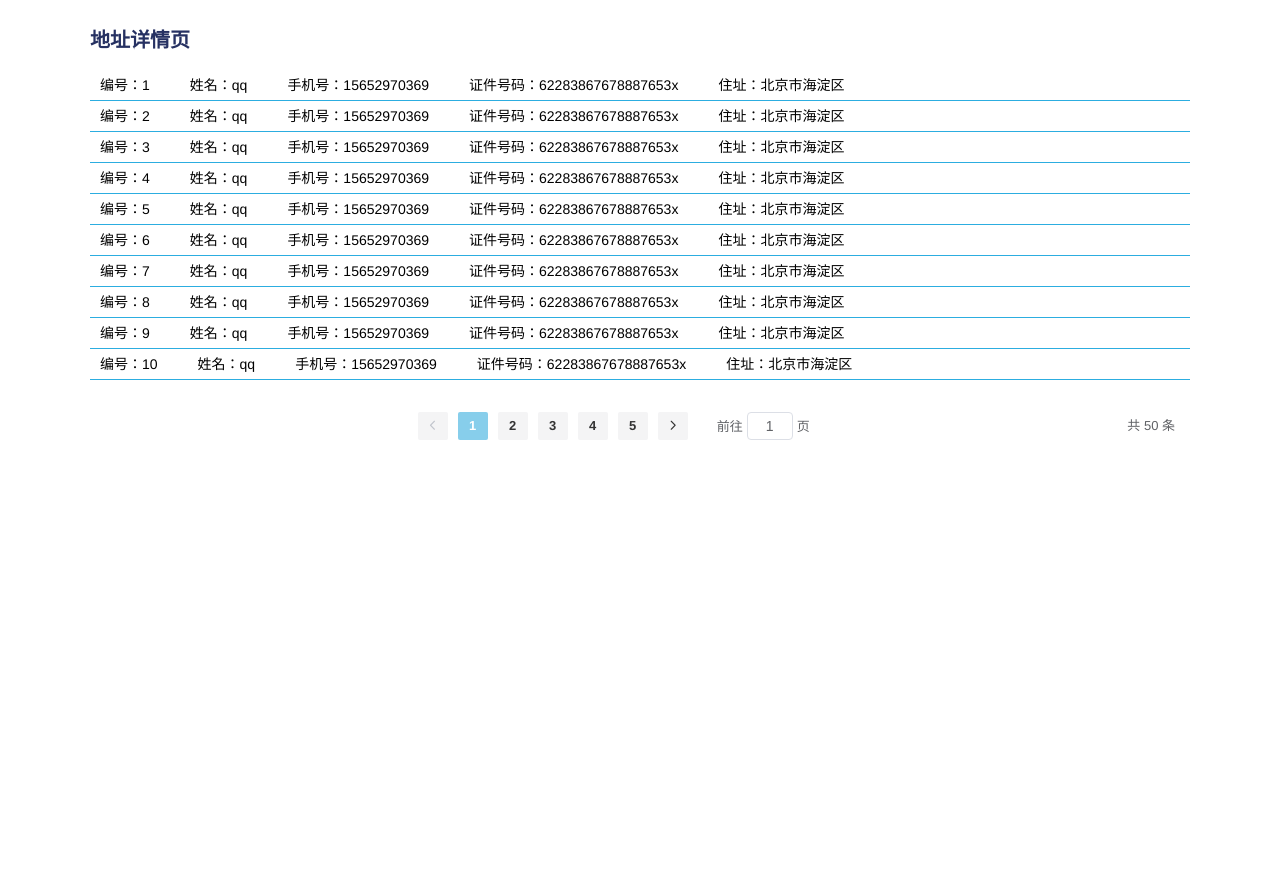
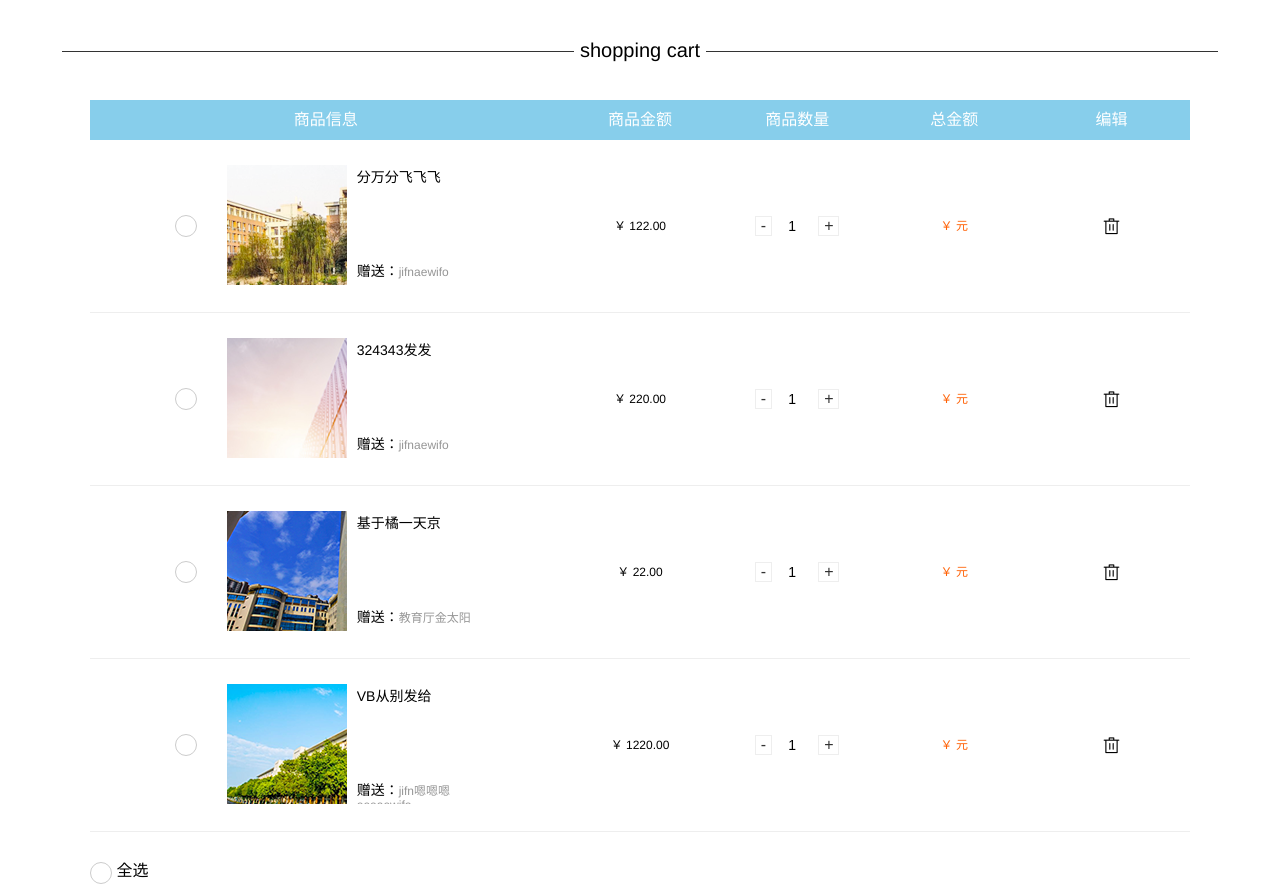
Before and after one commit to zg52/easy-vu, a Vue app in the folder lonarui/: page / in a window 1280 px wide. Before the commit the page ends 800 px from the top, so only its background shows below. Built offline with nearby package versions, Linux system fonts and the light colour scheme.

Commit message:
完成购物车删除，单选/多选功能，未解决全选bug

```diff
--- /dev/null
+++ b/lonarui/src/assets/css/public.css
@@ -0,0 +1,122 @@
+body {
+  line-height: 1;
+}
+/*鏂囨湰*/
+.t-left {
+  text-align: left;
+}
+.t-center {
+  text-align: center;
+}
+.t-right {
+  text-align: right;
+}
+.d-block {
+  display: block;
+}
+.d-none {
+  display: none;
+}
+.d-inline {
+  display: inline;
+}
+.d-in-block {
+  display: inline-block;
+}
+.f-weight {
+  font-weight: bold;
+}
+.v-middle {
+  vertical-align: middle;
+}
+.v-top {
+  vertical-align: top;
+}
+/*寮规€х洅*/
+.flex {
+  display: flex;
+  display: -webkit-flex;
+  display: -moz-flex;
+}
+.flex-inline {
+  display: inline-flex;
+  display: -webkit-inline-flex;
+  display: -moz-inline-flex;
+}
+.flex-between {
+  justify-content: space-between;
+  -webkit-justify-content: space-between;
+  -moz-justify-content: space-between;
+}
+.flex-around {
+  justify-content: space-around;
+  -webkit-justify-content: space-around;
+  -moz-justify-content: space-around;
+}
+.flex-start {
+  justify-content: flex-start;
+  -webkit-justify-content: flex-start;
+  -moz-justify-content: flex-start;
+}
+.flex-end {
+  justify-content: flex-end;
+  -webkit-justify-content: flex-end;
+  -moz-justify-content: flex-end;
+}
+.item-center {
+  align-items: center;
+  -webkit-align-items: center;
+  -moz-align-items: center;
+}
+.item-end {
+  align-items: flex-end;
+  -webkit-align-items: flex-end;
+  -moz-align-items: flex-end;
+}
+.flex-center {
+  justify-content: center;
+  -webkit-justify-content: center;
+  -moz-justify-content: center;
+}
+.flex-wrap {
+  flex-wrap: wrap;
+  -webkit-flex-wrap: wrap;
+  -moz-flex-wrap: wrap;
+}
+.flex1 {
+  flex: 1;
+  -webkit-flex: 1;
+  -moz-flex: 1;
+}
+.flexbetween {
+  display: flex;
+  display: -webkit-flex;
+  display: -moz-flex;
+  justify-content: space-between;
+  -webkit-justify-content: space-between;
+  -moz-justify-content: space-between;
+}
+/* 通用变量 */
+.ellipsis1 {
+  overflow: hidden;
+  text-overflow: ellipsis;
+  white-space: nowrap;
+  display: inline-block;
+}
+.trans4 {
+  transition: all 0.4s;
+  -webkit-transition: all 0.4s;
+  -moz-transition: all 0.4s;
+}
+.scale05 {
+  transform: scale(1.05, 1.05);
+}
+.translate4 {
+  transform: translate(0, -4px);
+  -webkit-transform: translate(0, -4px);
+  -ms-transform: translate(0, -4px);
+  -moz-transform: translate(0, -4px);
+}
+.w100 {
+  width: 100%;
+}
--- a/lonarui/src/assets/css/public.less
+++ b/lonarui/src/assets/css/public.less
@@ -62,6 +62,15 @@ body {line-height: 1;}
 .flex-wrap{flex-wrap: wrap;-webkit-flex-wrap: wrap;-moz-flex-wrap: wrap;}
 .flex1 {flex:1;-webkit-flex: 1;-moz-flex:1;}
 .flexbetween { .flex; .flex-between;}
-/* 閫氱敤鍙橀噺 */
+/* 通用变量 */
+.ellipsis1 {overflow: hidden;text-overflow:ellipsis; white-space: nowrap;.d-in-block;}
+.trans4 { transition: all .4s;-webkit-transition: all .4s;-moz-transition: all .4s; }
+.scale05{transform:scale(1.05,1.05);}
+.translate4{
+transform: translate(0,-4px);
+-webkit-transform: translate(0,-4px);
+-ms-transform: translate(0,-4px);
+-moz-transform: translate(0,-4px);
+}
 @s:solid; @d:dashed;@url:'./img';
 .w100{width:100%;}
--- a/lonarui/src/assets/js/store.js
+++ b/lonarui/src/assets/js/store.js
@@ -56,16 +56,14 @@ const modlue2 = {
 //new
 const modlue3 = {
 	state: {
-		URL: 'http://www.xuefu.com/byxf/data/image/'
-	},
-	// mutations: {
-	//
-	// }
+        URL: 'http://www.xuefu.com/byxf/data/image/',
+        requestUrl: 'http://www.zg.com',//总数据接口
+	}
 }
 export default new Vuex.Store({
     modules: {
         first: modlue1,
         second: modlue2,
-		    third: modlue3
+		third: modlue3
     }
 });
--- /dev/null
+++ b/lonarui/src/components/shoppingCart.vue
@@ -0,0 +1,274 @@
+<style scoped lang="less">
+@import ".././assets/css/public.less";
+.shoppingCart {
+  .mt(40);
+}
+.shoppingCart h2 {
+  .fz(20);
+}
+.shoppingCart > h2 span {
+  width: 40%;
+  height: 1px;
+  background: #333;
+  .d-in-block;
+  vertical-align: middle;
+  font-weight: bold;
+}
+.shoppingCart .tit {
+  background: skyblue;
+  color: #fff;
+  height: 40px;
+  .mt(40);
+  .flex;
+  span {
+    display: inline-block;
+    .fz(16);
+    text-align: center;
+    line-height: 40px;
+  }
+  span {
+    flex: 1/5;
+  }
+  span:first-child {
+    flex: 3/5;
+  }
+}
+
+.shoppingCart li {
+  .trans4;
+  &:hover {
+    background: rgb(251, 251, 251);
+  }
+  .flex;
+  div > i {
+    border: 1px #ccc solid;
+    .w-h(20, 20);
+    display: inline-block;
+    border-radius: 50%;
+    .t-center;
+    .fz(20);
+    cursor: pointer;
+  }
+  div > .el-icon-check {
+    background: rgb(251, 96, 6);
+    border-color: transparent;
+    color: #fff;
+  }
+  div {
+    padding: 25px 0;
+    border-bottom: 1px #eee solid;
+    .flex;
+    flex: 1/5;
+    .t-center;
+    align-items: center;
+    .flex-center;
+    dl {
+      .ml(30);
+      h4 {
+        .w(120);
+        .fz(14);
+        .pt(5);
+        .t-left;
+      }
+      p {
+        .fz(14);
+      }
+      p {
+        .t-left;
+        .pt(80);
+        span {
+          .fz(12);
+          color: #969696;
+        }
+      }
+    }
+    dt a,
+    dd {
+      .d-in-block;
+      .w-h(120, 120);
+      overflow: hidden;
+    }
+    dd {
+      .ml(10);
+    }
+    dt,
+    dd {
+      .d-in-block;
+    }
+    button {
+      border: none;
+      outline: none;
+      color: #333;
+      .fz(16);
+      background: transparent;
+      .pl(5);
+      .pr(5);
+      cursor: pointer;
+      border: 1px #eee solid;
+      .trans4;
+      &:hover {
+        border-color: rgb(240, 192, 164);
+      }
+    }
+    input {
+      .fz(14);
+      border: none;
+      .w(30);
+      background: transparent;
+      .ml(16);
+    }
+  }
+  div:first-child {
+    flex: 3/5;
+  }
+  div:nth-child(4) {
+    color: rgb(255, 96, 4);
+  }
+  div:last-child {
+    .fz(18);
+    cursor: pointer;
+    em {
+      .trans4;
+    }
+    em:hover {
+      color: rgb(255, 96, 4);
+    }
+  }
+}
+.settlement {
+   .mt(30);
+  }
+.allOption {
+  .fz(16);
+   i {
+     vertical-align: text-top;
+      border: 1px #ccc solid;
+    .w-h(20, 20);
+    display: inline-block;
+    border-radius: 50%;
+    .t-center;
+    .fz(20);
+   }
+    cursor: pointer;
+    .el-icon-check {
+    background: rgb(251, 96, 6);
+    border-color: transparent;
+    color: #fff;
+}
+  }
+
+</style>
+<template>
+  <div class="shoppingCart">
+    <h2 class="t-center">
+      <span></span> {{ 'shopping' | shopping }} <span></span>
+    </h2>
+    <div class="mt1100 list">
+      <div class="tit">
+        <span>商品信息</span>
+        <span>商品金额</span>
+        <span>商品数量</span>
+        <span>总金额</span>
+        <span>编辑</span>
+      </div>
+      <ul id="option">
+        <li
+          v-for="(cartList,index) of cartLists"
+          :key="cartList.id">
+          <div>
+            <i :class="{'el-icon-check': isActiveArr.includes(index)}" @click="checkedBox(index)"></i>
+            <dl>
+              <dt>
+                <a>
+                  <img :src="cartList.cartList_img"/>
+                </a>
+              </dt>
+              <dd>
+                <h4>{{ cartList.cartList_tit }}</h4>
+                <p>赠送：<span>{{ cartList.cartList_give }}</span>
+                </p>
+              </dd>
+            </dl>
+          </div>
+          <div>￥ {{ cartList.cartList_price }}</div>
+          <div>
+            <button>-</button>
+            <input type="text" readonly="readonly" v-model="priceNum"/>
+            <button>+</button>
+          </div>
+          <div>￥ {{ cartList.cartList_totalPrice }} 元</div>
+          <div @click.prevent="cartLists.splice(index,1)">
+            <em class="el-icon-delete"></em>
+          </div>
+        </li>
+      </ul>
+      <div class="settlement">
+       <span class="allOption" @click="allOptionHandler"> <i :class="{'el-icon-check':allOption}"></i> 全选 </span>
+      </div>
+    </div>
+  </div>
+</template>
+<script>
+import {mapState,mapMutations,mapActions,mapGetters} from 'vuex';
+export default {
+  data() {
+    return {
+      isActiveArr: [],
+      priceNum:1,
+      requestUrl:this.$store.state.third.requestUrl,
+      cartLists: [],
+      allOption: false,
+      cartLists_index:0
+
+    }
+  },
+    filters: {
+    shopping (txt,s) {
+      return  txt + ' cart'
+    }
+  },
+  beforeMount() {
+  },
+  mounted() {
+   this.$nextTick(function () {
+      this.getCartLists();
+   })
+  },
+  methods: {
+// 单选/多选
+    checkedBox (index){  //利用includes查找一个元素是否存在于一个元素中返回的布尔值添加或移除选中状态
+      this.isActiveArr.includes(index) ?
+      this.isActiveArr = this.isActiveArr.filter(res => res != index) :
+      this.isActiveArr.push(index)
+    },
+// 全选
+    allOptionHandler () {
+      let _this = this;
+       var optionAllIndex = _this.cartLists.map((res,index) => {
+         return index
+       });
+
+      this.allOption === false ?
+      (this.allOption = true,this.isActiveArr = optionAllIndex) :
+      (this.allOption = false,this.isActiveArr = new Array)
+    },
+      getCartLists () {
+      // 拉去购物车列表
+      this.$http.getJson(this.requestUrl).then(res => {
+        res.shoppingLists.cartList_cart.map((val,index) => {
+         this.cartLists.push(
+           {
+              cartList_img: val.cartList_img,
+              cartList_tit: val.cartList_tit,
+              cartList_give: val.cartList_give,
+              cartList_price: val.cartList_price,
+              cartList_totalPrice: val.cartList_totalPrice
+           });
+        });
+      }).catch(error => {
+        console.log(error);
+      })
+    }
+  }
+}
+</script>
--- a/lonarui/src/components/shoppingList.vue
+++ b/lonarui/src/components/shoppingList.vue
@@ -3,7 +3,8 @@
 </style>
 
 <template>
-  <div></div>
+  <div>
+  </div>
 </template>
 <script>
 export default {
--- a/lonarui/src/mock/mock.js
+++ b/lonarui/src/mock/mock.js
@@ -1,6 +1,12 @@
 // 使用 Mock
 var Mock = require('mockjs')
 var datas = Mock.mock('http://www.zg.com', {
+  "msg": "登录成功",
+  "success": true,
+  "statusCode": 200,
+  "error": 500,
+  "number|+1": 202,
+  "vip|1-8": "★",
   "login": [
     {
       "id": 1,
@@ -27,15 +33,7 @@ var datas = Mock.mock('http://www.zg.com', {
       "mobile": '18987676545'
     }
   ],
-
-  "msg": "登录成功",
-  "success": true,
-  "statusCode": 200,
-  "error": 500,
-  "number|+1": 202,
-  "vip|1-8": "★",
   // 分页
-
   "pages": [
     {
       "id": '1',
@@ -168,7 +166,7 @@ var datas = Mock.mock('http://www.zg.com', {
       "idCard": "62283867678887653x",
       "address": "waef"
     },
-      {
+    {
       "id": '21',
       "name": "qq",
       "mobile": "15652970369",
@@ -238,7 +236,7 @@ var datas = Mock.mock('http://www.zg.com', {
       "idCard": "62283867678887653x",
       "address": "waef"
     },
-      {
+    {
       "id": '31',
       "name": "qq",
       "mobile": "15652970369",
@@ -308,7 +306,7 @@ var datas = Mock.mock('http://www.zg.com', {
       "idCard": "62283867678887653x",
       "address": "waef"
     },
-     {
+    {
       "id": '41',
       "name": "qq",
       "mobile": "15652970369",
@@ -378,5 +376,41 @@ var datas = Mock.mock('http://www.zg.com', {
       "idCard": "62283867678887653x",
       "address": "waef"
     }
-  ]
+  ],
+  //商品相关
+  "shoppingLists": {
+    "cartList_cart": [
+      {
+        cartList_img: require('../assets/image/lxwm-nj.png'),
+        cartList_tit: '分万分飞飞飞',
+        cartList_give: 'jifnaewifo',
+        cartList_price: '122.00',
+        cartList_totalPrice: ''
+      },
+      {
+        cartList_img: require('../assets/image/lxwm-bj.png'),
+        cartList_tit: '324343发发',
+        cartList_give: 'jifnaewifo',
+        cartList_price: '220.00',
+        cartList_totalPrice: ''
+      },
+      {
+        cartList_img: require('../assets/image/lxwm-wh.png'),
+        cartList_tit: '基于橘一天京',
+        cartList_give: '教育厅金太阳',
+        cartList_price: '22.00',
+        cartList_totalPrice: ''
+      },
+      {
+        cartList_img: require('../assets/image/lxwm-cd.png'),
+        cartList_tit: 'VB从别发给',
+        cartList_give: 'jifn嗯嗯嗯eeeaewifo',
+        cartList_price: '1220.00',
+        cartList_totalPrice: ''
+      }
+    ],
+    "shopping_lists": [
+
+    ]
+  }
 })
--- a/lonarui/src/router/index.js
+++ b/lonarui/src/router/index.js
@@ -9,7 +9,7 @@ import store from '@/components/store'
 import vueAxios from '@/components/vueAxios'
 import login from '@/components/login'
 import listDetails from '@/components/listDetails'
-
+import shoppingCart from '@/components/shoppingCart'
 // start
 
 // import head_first from '@/components/public/head_first'
@@ -54,8 +54,6 @@ export default new Router({
         console.log(next);
       }
     },
-
-
     {// 404页面
       path:'*',
       name:'Error',
@@ -78,9 +76,14 @@ export default new Router({
         component:login
       },
       {
-        path:'/',
+        path:'/listDetails',
         name:'listDetails',
         component:listDetails
+      },
+      {
+        path: '/',
+        name: 'shoppingCart',
+        component: shoppingCart
       }
   ]
 })
```
